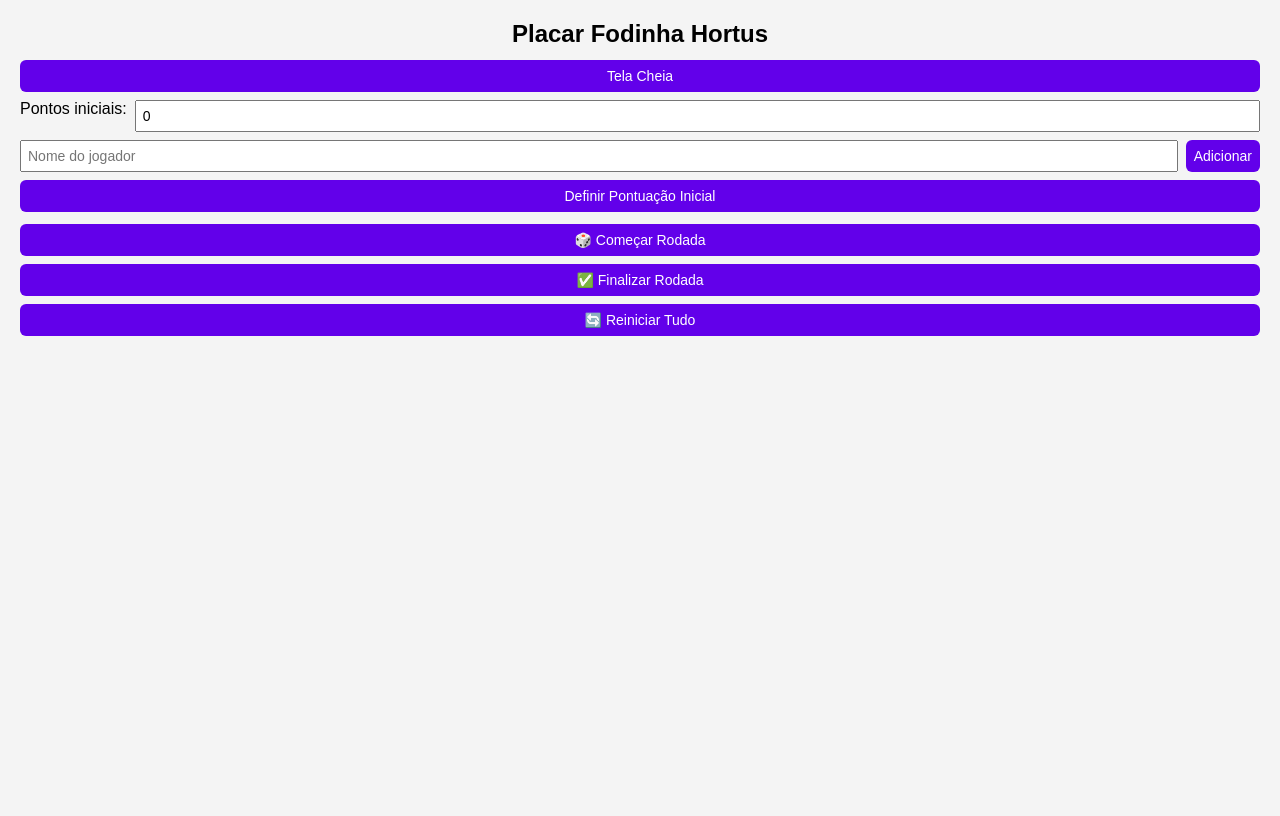
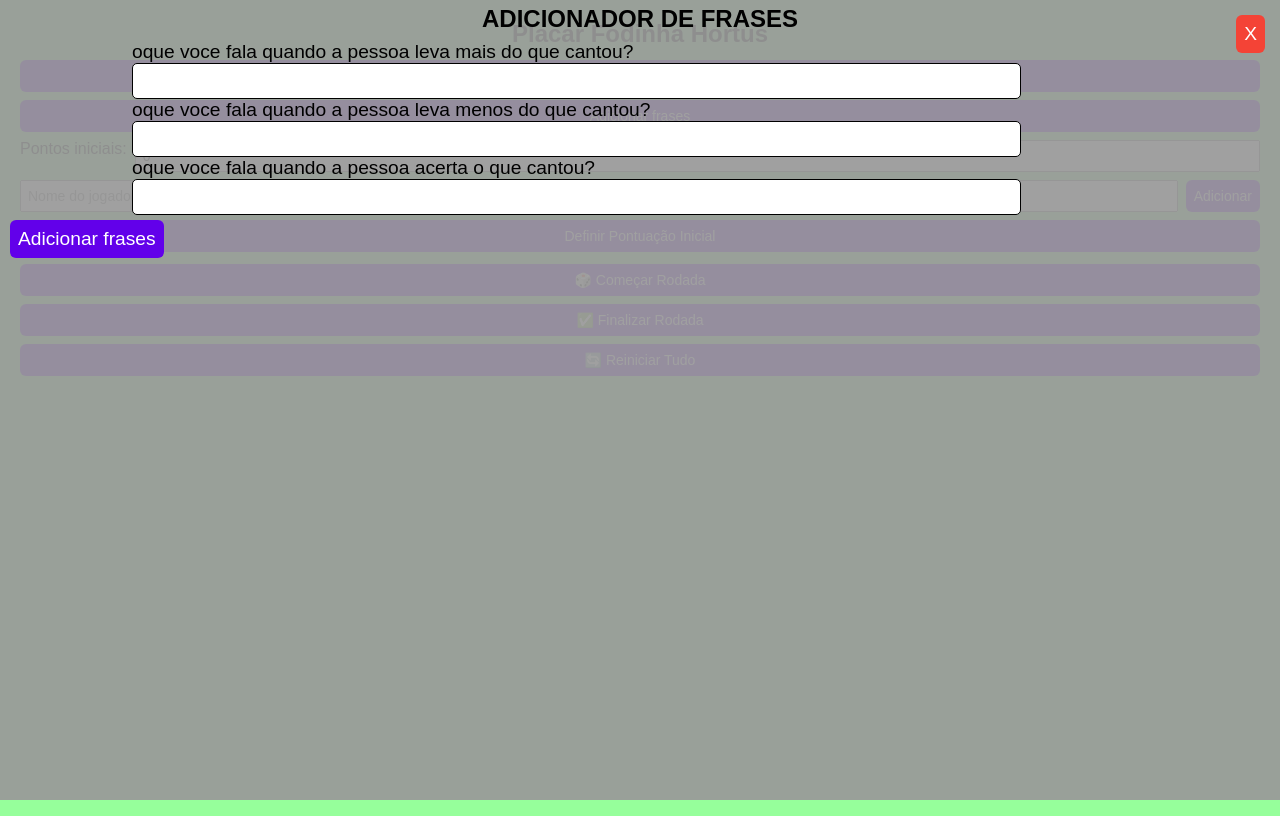
Before and after one commit to PatrickMaiak/placar, a plain HTML site: page index.html in a window 1280 px wide. Drawn offline with Linux system fonts and the light colour scheme.

Commit message:
implementa o adicinar frases de punição

```diff
--- a/index.html
+++ b/index.html
@@ -12,12 +12,23 @@
   }
 
   body {
+
+    background-image: url(img/fundo.jpg);
+    background-size: cover;
+    background-position: center;
+    background-repeat: no-repeat;
+    background: rgba(0, 255, 13, 0.412);
     font-family: 'Arial', sans-serif;
     margin: 8px;
     padding: 12px;
-    background: #f4f4f4;
+    min-height: 100vh;
     max-width: 100vw;
     overflow-x: hidden;
+  }
+
+  div{
+    background: rgba(0, 0, 0, 0);
+
   }
 
   h1 {
@@ -178,6 +189,66 @@
     cursor: pointer;
     min-width: 30px;
   }
+  .abrirModalAdicionadorDeFrases{
+    display: flex;
+
+  }
+  .fecharModalAdicionadorDeFrases{
+    display: none;
+  }
+  .modaladicionadordefrases{
+    flex-direction: column;
+    width: 100vw;
+    height: 100vh;
+    position: absolute;
+    top: 0;
+    left: 0;
+    background-color: rgba(153, 153, 153, 0.931);
+    margin: auto;
+    padding: 5px;
+    justify-content: center;
+    align-items: center;
+    font-family: Arial, Helvetica, sans-serif;
+
+
+  }
+  .modaladicionadordefrases input{
+    margin-left: 10%;
+    width: 70%;
+    height: 2em;
+    max-height: 50px;
+    border: 1px solid black ;
+    border-radius: 5px;
+    font-family: Arial, Helvetica, sans-serif;
+    font-size: large;
+
+  }
+  .modaladicionadordefrases label{
+    margin-left: 10%;
+  font-size: larger;
+  }
+  .modaladicionadordefrases button{
+  margin-left: 10%;
+  font-size: larger;
+  margin: 5px;
+  }
+  .botaofechar{
+  position: absolute;
+  top: 10px;
+  right: 10px;
+  font-size: larger;
+  margin: 5px;
+  background-color: #f44336!important;
+  }
+  .botaofechar:hover {
+  background-color: #c0392b;
+}
+
+/* Active: enquanto estiver clicando */
+.botaofechar:active {
+  transform: scale(0.95);
+  background-color: #a93226;
+}
 
   .acoes .mais { background: #4caf50; color: white; }
   .acoes .menos { background: #f44336; color: white; }
@@ -215,7 +286,9 @@
 
   <!-- CONTROLES INICIAIS -->
   <div class="controls" id="controlesIniciais">
+
     <button id="fullscreenBtn" class="botao">Tela Cheia</button>
+    <button class="botao" onclick="abrirDefinirFrases()">Adicionar frases</button>
 
     <div class="input-group">
       <label for="pontosIniciais">Pontos iniciais:</label>
@@ -228,6 +301,23 @@
     </div>
 
     <button class="botao" onclick="definirPontosIniciais()">Definir Pontuação Inicial</button>
+  </div>
+  <div id="modalFrases" class="modaladicionadordefrases">
+    <button class="botao botaofechar" onclick="abrirDefinirFrases()">X</button>
+    <h1>ADICIONADOR DE FRASES</h1>
+    <label>oque voce fala quando a pessoa leva mais do que cantou?</label>
+    <input id="fraseMais" type="text">
+    <br>
+    <label>oque voce fala quando a pessoa leva menos do que cantou?</label>
+    <input id="fraseMenos" type="text">
+    <br>
+    <label>oque voce fala quando a pessoa acerta o que cantou?</label>
+    <input id="fraseAcerto" type="text">
+    <br>
+    <button class="botao" onclick="definirFrases()">Adicionar frases</button>
+
+
+
   </div>
 
   <!-- BOTÕES DE RODADA -->
@@ -250,18 +340,46 @@ let rodadaIniciada = false;
 let previsoesIniciais = []; // guarda previsão original no começo da rodada
 
 // Mensagens de punição e bônus (substitua depois)
-const punicoesMais = ['quem mandou levar demais', 'bem feito', 'trouxa quer levar tanto porque heim gosta de levar ', 'ruinzão da proxima fala um numero menor', 'iiiiisso quer ferrar com o amiguinho e se ferra junto', 'vai perder heim', 'grande perdedor', 'ta achando que é brincadeira é'];
-const punicoesMenos = ['foi quase pena que é ruim', 'bem feito otário', 'achou que ia levar mais né', 'da proxima fala que não leva nada', 'essa é pra tu aprender', 'passou vergonha', 'grande errador ', 'porque não fala que leva todas de uma vez?'];
-const bonuses = ['boa', 'cagado', 'sortudo', 'isso ai', 'iiiissooo ', 'fez bonito', 'jogando desse jeito é facil', 'arrazou'];
+const punicoesMais = ['quem mandou levar demais', 'bem feito', 'ruinzão da proxima fala um numero menor', 'iiiiisso quer ferrar com o amiguinho e se ferra junto', 'vai perder heim', 'grande perdedor', 'porque não fala que leva todas de uma vez?'];
+const punicoesMenos = ['foi quase pena que é ruim', 'bem feito', 'achou que ia levar mais né', 'da proxima fala que não leva nada', 'essa é pra tu aprender', 'passou vergonha', 'grande errador ', 'ta achando que é brincadeira é'];
+const bonuses = ['boa', 'foi sorte', 'sortudo', 'isso ai', 'iiiissooo ', 'fez bonito', 'jogando desse jeito é facil', 'arrazou'];
 
 // Carregar dados do localStorage ao iniciar a página
 window.onload = () => {
   const dados = localStorage.getItem('placarFonha');
+  const frasesMais = JSON.parse(localStorage.getItem("frasesMais")) || [];
+  const frasesMenos = JSON.parse(localStorage.getItem("frasesMenos")) || [];
+  const frasesAcerto = JSON.parse(localStorage.getItem("frasesAcerto")) || [];
   if (dados) {
     jogadores = JSON.parse(dados);
     atualizarJogadores();
   }
 };
+
+
+
+function definirFrases() {
+  const fraseMais = document.getElementById("fraseMais").value;
+  const fraseMenos = document.getElementById("fraseMenos").value;
+  const fraseAcerto = document.getElementById("fraseAcerto").value;
+
+  // Adiciona cada frase no array correspondente
+  if(fraseMais) punicoesMais.push(fraseMais);
+  if(fraseMenos) punicoesMenos.push(fraseMenos);
+  if(fraseAcerto) bonuses.push(fraseAcerto);
+  // Salva os arrays atualizados no localStorage
+  localStorage.setItem("frasesMais", JSON.stringify(frasesMais));
+  localStorage.setItem("frasesMenos", JSON.stringify(frasesMenos));
+  localStorage.setItem("frasesAcerto", JSON.stringify(frasesAcerto));
+
+}
+function abrirDefinirFrases(){
+  console.log("foi?")
+  const modal = document.getElementById("modalFrases")
+
+  modal.classList.toggle("abrirModalAdicionadorDeFrases")
+  modal.classList.toggle("fecharModalAdicionadorDeFrases")
+}
 
 function falar(texto) {
   const utterance = new SpeechSynthesisUtterance(texto);
```
Also changed, not shown: img/fundo.jpg (added).
